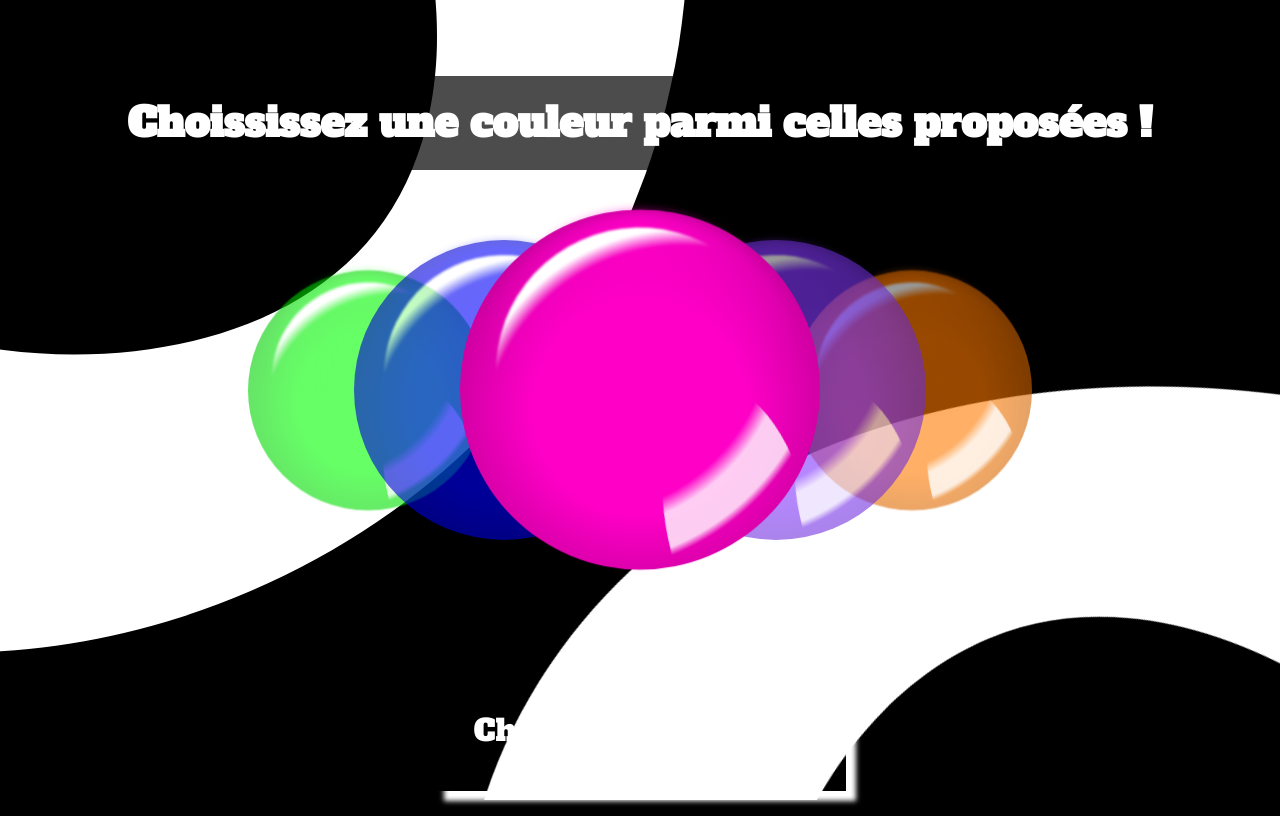
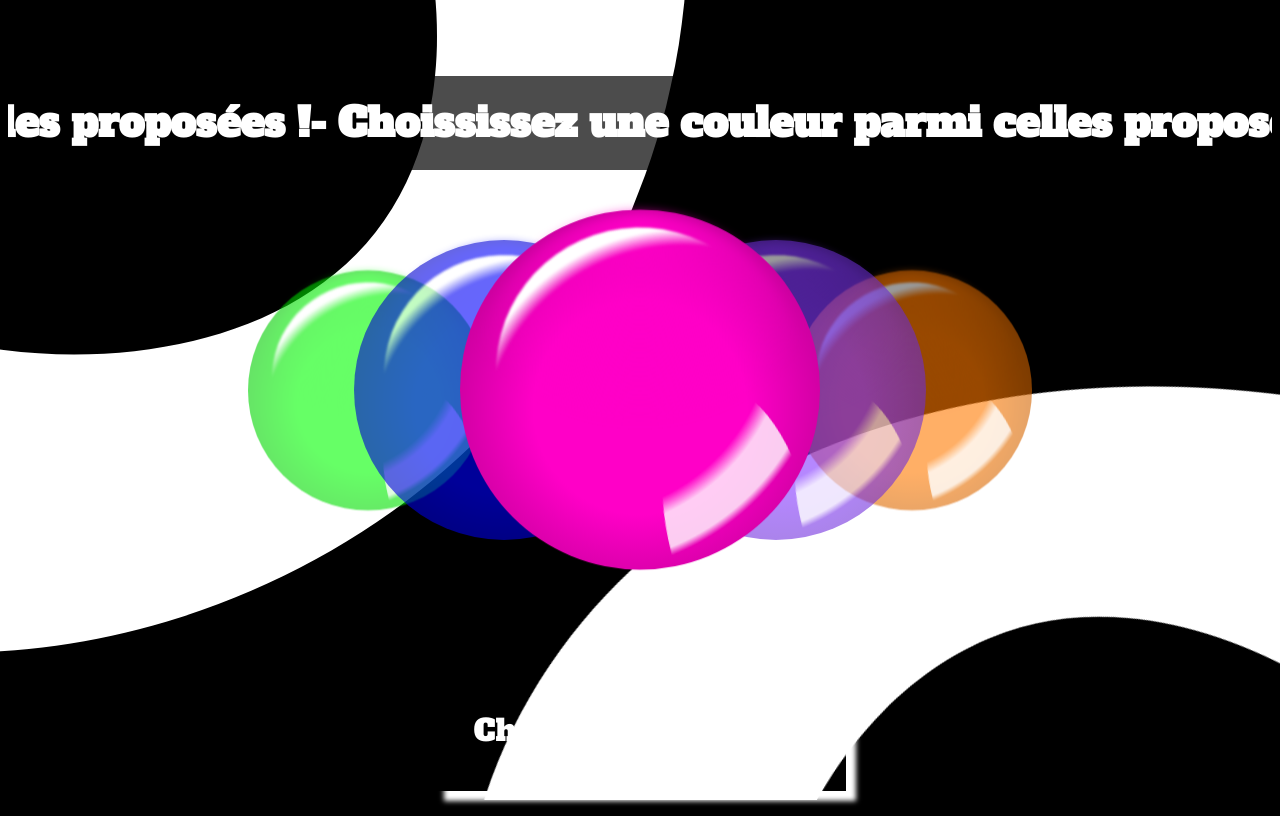
Before and after one commit to Albini-Julie/site_interactif, a Nuxt app: page / in a window 1280 px wide. Built offline with nearby package versions, Linux system fonts and the light colour scheme.

Commit message:
feat(bande-défilante) : mise en place du texte défilant

```diff
--- a/pages/index.vue
+++ b/pages/index.vue
@@ -2,7 +2,9 @@
   <Background class="index__fond" :color="finalcolor" />
   <div class="index__content">
     <h1 class="index__title">
-      Choississez une couleur parmi celles proposées !
+      Choississez une couleur parmi celles proposées ! - Choississez une couleur
+      parmi celles proposées !- Choississez une couleur parmi celles proposées !
+      - Choississez une couleur parmi celles proposées !
     </h1>
     <Balls />
     <Bouton @click="SelectColor" :color="selectcolor" />
@@ -14,10 +16,12 @@
   &__title {
     font-family: Alfa;
     color: white;
-    margin: 50px;
+    margin: 50px 0px;
     font-size: 40px;
     background: rgba(0, 0, 0, 0.7);
+    white-space: nowrap;
     padding: 20px 40px;
+    animation: defilement 10s infinite linear;
   }
   &__fond {
     z-index: 0;
@@ -33,6 +37,16 @@
     flex-direction: column;
     justify-content: center;
     align-items: center;
+    overflow-x: hidden;
+  }
+}
+
+@keyframes defilement {
+  0% {
+    margin-left: 0;
+  }
+  100% {
+    margin-left: -100%;
   }
 }
 </style>
```
